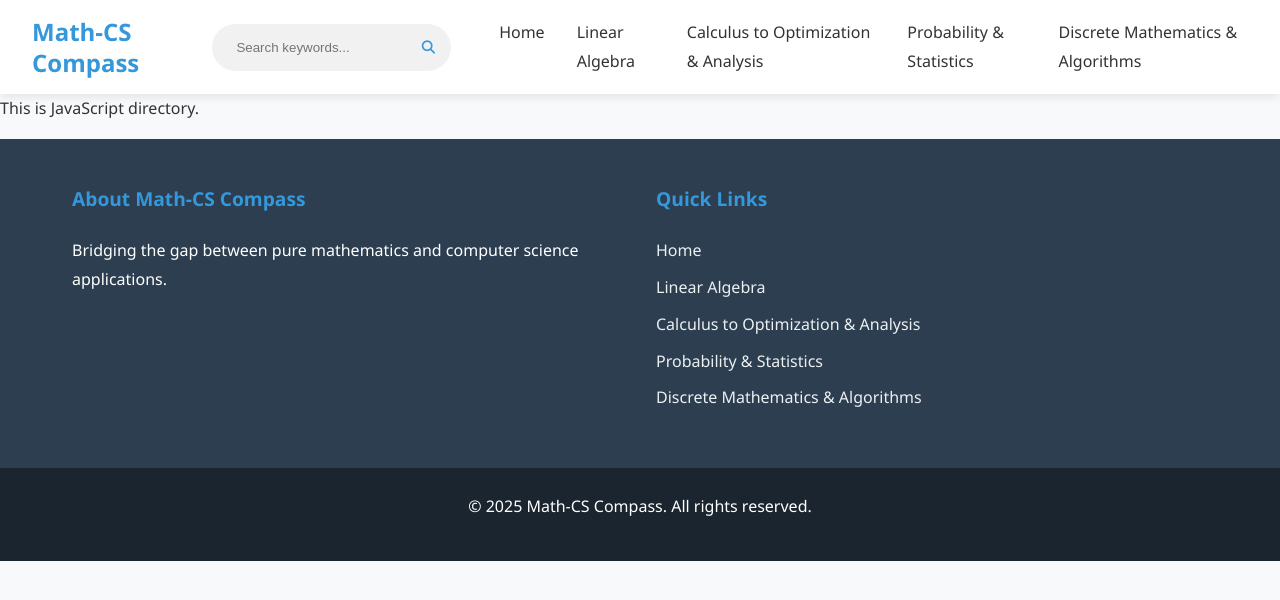
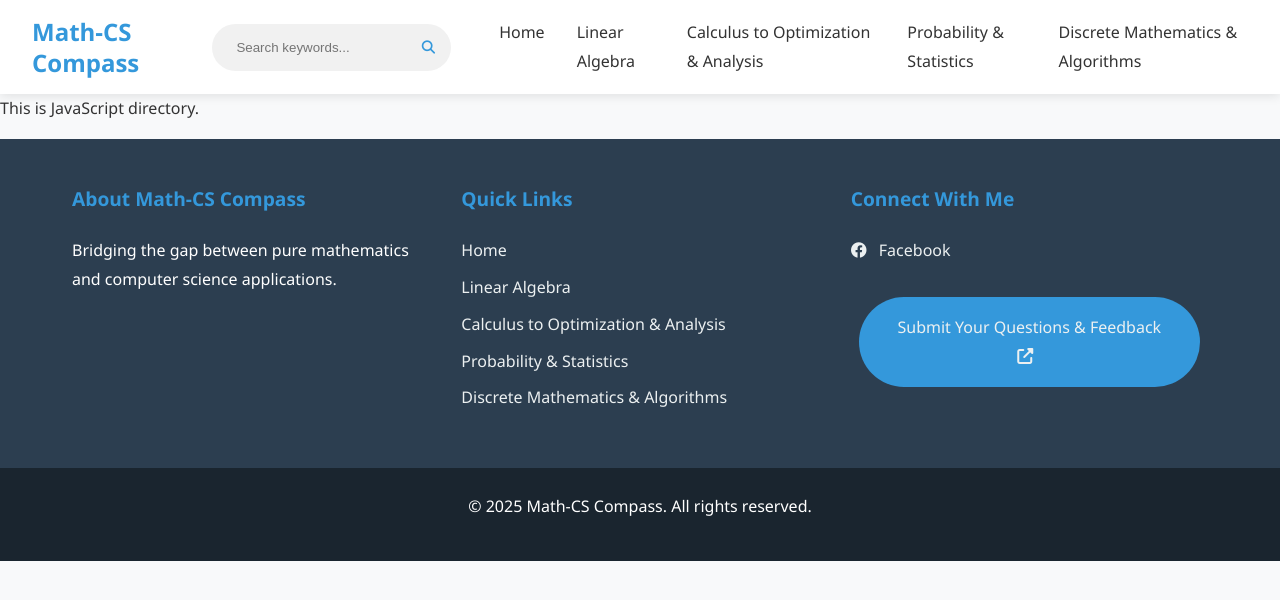
Before and after one commit to Yusukey01/yusukey01.github.io, a Jekyll site: the page built from js/README.md, in a window 1280 px wide. Shown: the top 600 px of the page. Built offline with Jekyll 4.4.1, drawn with Linux system fonts in a browser that asks for light colours; our own code applies the rules of GitHub Pages for plain Markdown files.

Commit message:
Organized Website structures

```diff
--- a/_includes/footer.html
+++ b/_includes/footer.html
@@ -14,6 +14,20 @@
                 <li><a href="{% if page.level == 'home' %}Mathematics/Discrete/discrete_math.html{% elsif page.level == 'section' %}../Discrete/discrete_math.html{% else %}../../Discrete/discrete_math.html{% endif %}">Discrete Mathematics & Algorithms</a></li>
             </ul>
         </div>
+        <div class="footer-social">
+            <h3>Connect With Me</h3>
+            <p>
+                <a href="https://www.facebook.com/share/15uPaBWgQN/" target="_blank">
+                    <i class="fab fa-facebook"></i> Facebook
+                </a>
+            </p>
+            <div class="contact-section">
+                <strong><a href="https://docs.google.com/forms/d/e/1FAIpQLSf3_RNkegREvfCEIQznn6SCaf-iB5c-Doxn7Ymuu78Uf-PBjg/viewform" target="_blank">
+                    Submit Your Questions & Feedback{% if page.level == 'home' %} (Powered by Google Forms){% endif %} <i class="fas fa-external-link-alt"></i>
+                </a></strong>
+            </div>
+            <!-- Add more social links -->
+        </div>
     </div>
     <div class="footer-bottom">
         <p>&copy; 2025 Math-CS Compass. All rights reserved.</p>
```
